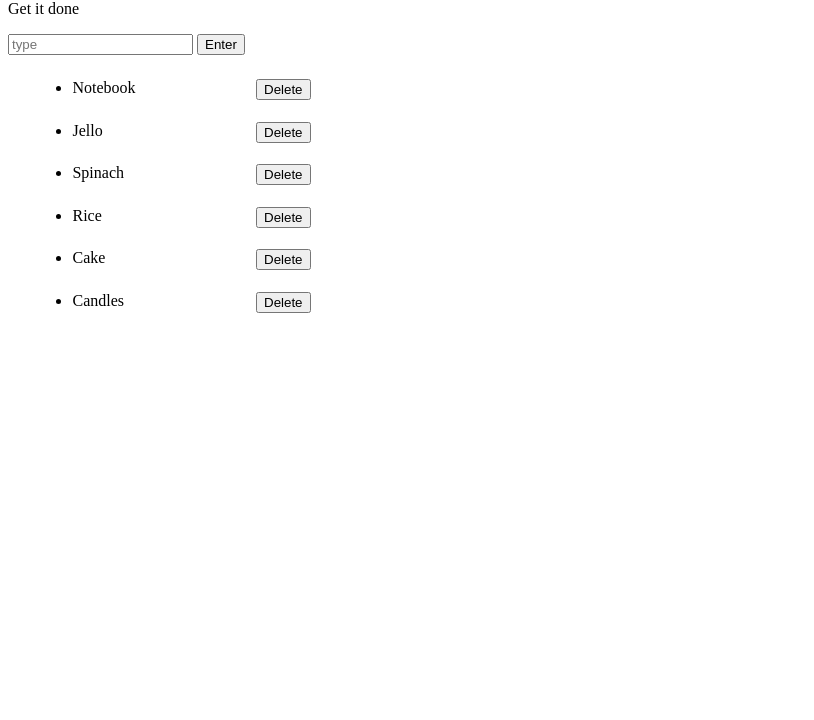
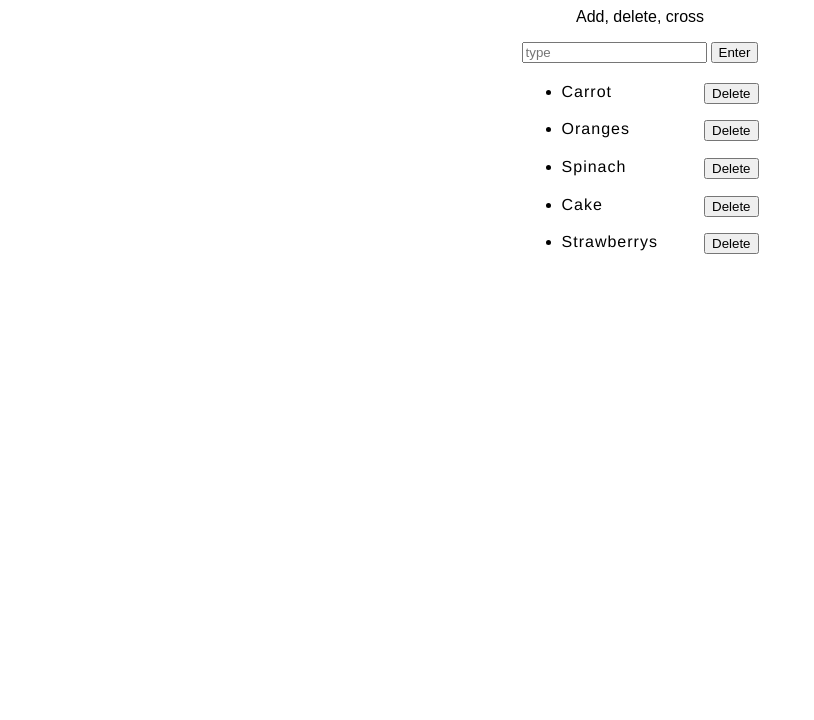
Before and after one commit to Crysakz/To-Do, a plain HTML site: page index.html in a window 1280 px wide. Shown: the part 80-800 px from the top of the page, without its empty margins (0-814 px from the left). Drawn offline with Linux system fonts and the light colour scheme.

Commit message:
Reworked CSS, centering with Flexbox , fonts

```diff
--- a/index.html
+++ b/index.html
@@ -8,18 +8,19 @@
     <link rel="stylesheet" type="text/css" media="screen" href="main.css" />
 </head>
 <body>
+    <div>
         <h1>Shopping list</h1>
-    <p>Get it done</p>
+        <p>Add, delete, cross</p>
         <input type="text" placeholder="type" id="user-input">
         <button id="enter">Enter</button>
         <ul>
-        <li>Notebook</li>
-        <li>Jello</li>
+            <li>Carrot</li>
+            <li>Oranges</li>
             <li>Spinach</li>
-        <li>Rice</li>
             <li>Cake</li>
-        <li>Candles</li>
+            <li>Strawberrys</li>
         </ul>
+    </div>
     <script src="main.js"></script>
 </body>
 </html>
--- a/main.css
+++ b/main.css
@@ -1,12 +1,28 @@
+body {
+  display: flex;
+  flex-direction: column;
+  flex-wrap: wrap;
+  justify-content: center;
+}
+div {
+  margin: auto;
+}
 .done {
-    text-decoration: line-through;
+  text-decoration: line-through;
 }
 
-li  {
-  margin: 2%;
+h1, p {
+  text-align: center;
+  font-family: Arial, Helvetica, sans-serif;
 }
 
-li button {
-  position: absolute;
-  left: 20%;
+ul li {
+  margin: 10% 0 10% 0;
+  font-family: Helvetica, sans-serif;
+  letter-spacing: 1px;
 }
+
+ul li button {
+ position: absolute;
+ left: 55%;
+}
```
Lines whose indentation alone changed are shown as unchanged.
